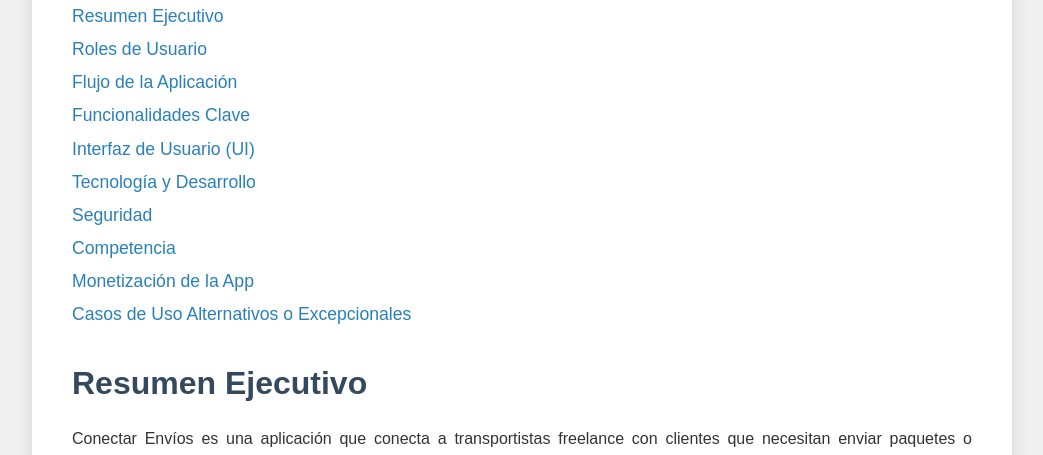
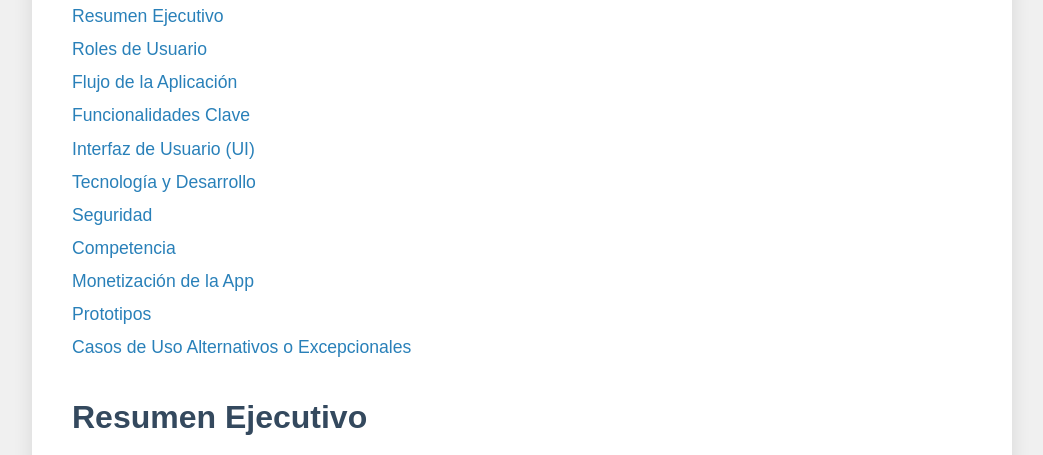
Before and after one commit to octavioserrago/conectar-envios, a plain HTML site: page index.html in a window 1280 px wide. Shown: the part 342-797 px from the top of the page, without its empty margins (118-1161 px from the left). Drawn offline with Linux system fonts and the light colour scheme.

Commit message:
Feat: Added title

```diff
--- a/index.html
+++ b/index.html
@@ -123,6 +123,7 @@
             <li><a href="#seguridad">Seguridad</a></li>
             <li><a href="#competencia">Competencia</a></li>
             <li><a href="#monetizacion-app">Monetización de la App</a></li>
+            <li><a href="#prototipos">Prototipos</a></li>
             <li><a href="#casos-excepcionales">Casos de Uso Alternativos o Excepcionales</a></li>
         </ol>
 
```
